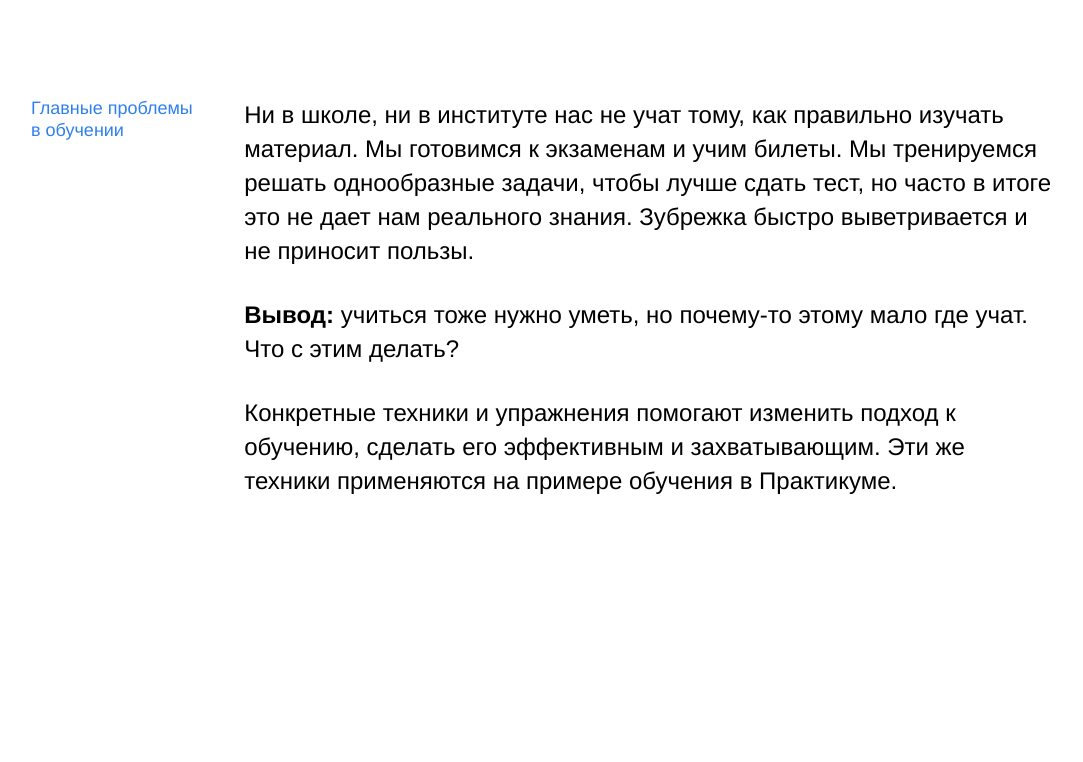
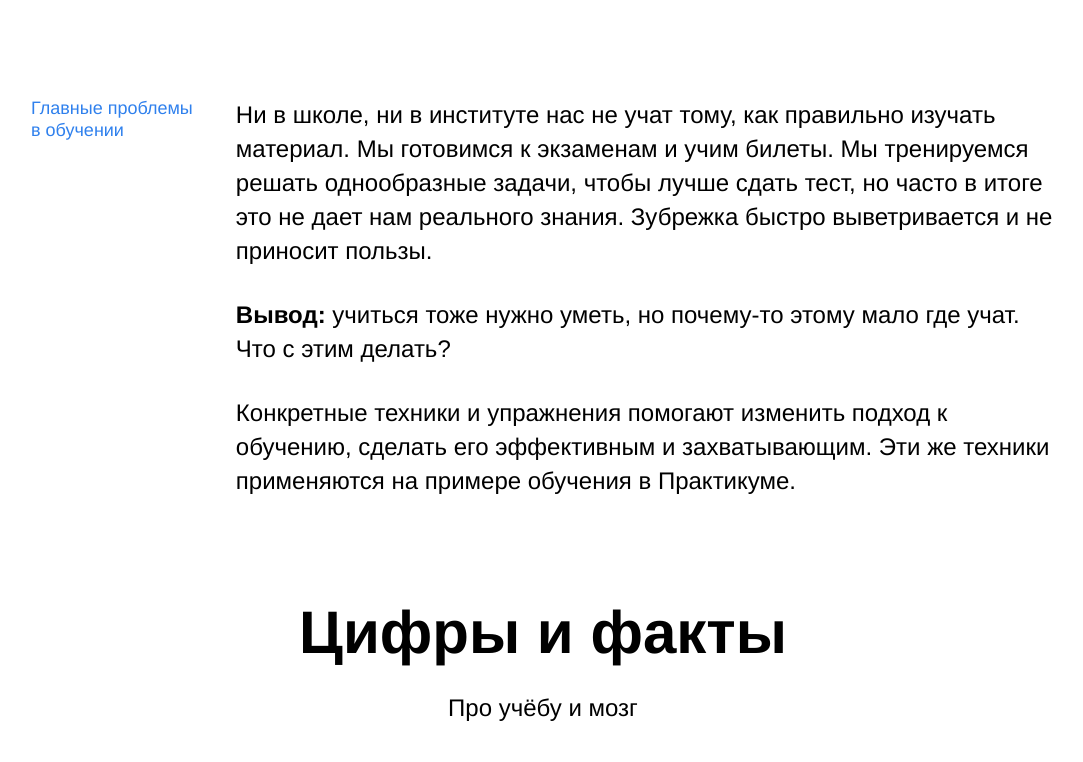
Before and after one commit to Konstantinshetinkin/how-to-learn, a plain HTML site: page index.html in a window 1280 px wide. Shown: the part 758-1520 px from the top of the page, without its empty margins (97-1180 px from the left). Drawn offline with Linux system fonts and the light colour scheme.

Commit message:
коррекция авто 1.2

```diff
--- a/index.html
+++ b/index.html
@@ -101,14 +101,17 @@
             <h3 class="table__heading table__heading_kaufman">1</h3>
             <p class="table__text table__text_kaufman">Выберите привлекательный проект.</p>
           </li>
+
           <li class="table__cell table__cell_theme_dark">
             <h3 class="table__heading table__heading_theme_dark">2</h3>
             <p class="table__text table__text_theme_dark">Сосредоточьтесь на каком-то одном навыке.</p>
           </li>
+
           <li class="table__cell table__cell_theme_dark">
             <h3 class="table__heading table__heading_theme_dark">3</h3>
             <p class="table__text table__text_theme_dark">Определите целевой уровень мастерства.</p>
           </li>
+
           <li class="table__cell table__cell_theme_dark">
             <h3 class="table__heading table__heading_theme_dark">4</h3>
             <p class="table__text table__text_theme_dark">Разбейте навык на элементы.</p>
@@ -150,7 +153,7 @@
 
         <div class="footer__colum footer__colum_content_copyright">
           <img src="./images/logo_place_footer.svg" alt="logo" class="logo logo_place_footer">
-          <p class="footer__author">&copy2019. Виктор Абанькин</p>
+          <p class="footer__author">&copy;2019. Виктор Абанькин</p>
         </div>
 
         <div class="footer__colum footer__colum_content_info">
--- a/styles/style.css
+++ b/styles/style.css
@@ -104,10 +104,12 @@
    color: #2f80ed;
  }
  .two-colums__main-text{
-   margin: 0px;
-   min-height: 784px;
+   margin: 0;
+   padding: 0;
+   min-width: 784px;
    left: 0;
    width: 80%;
+   min-height: max-content;
  }
  .two-colums__paragraph_1{
    list-style: none;
```
